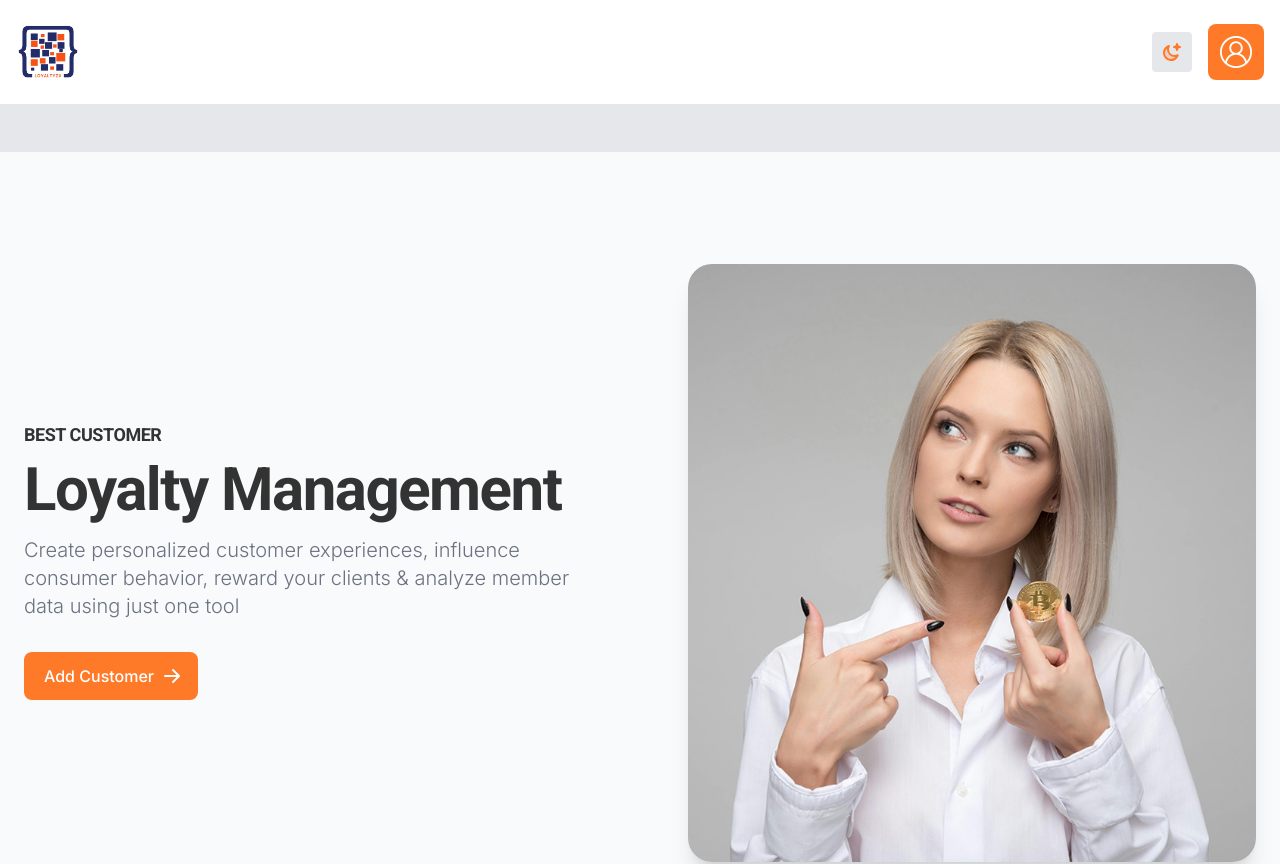
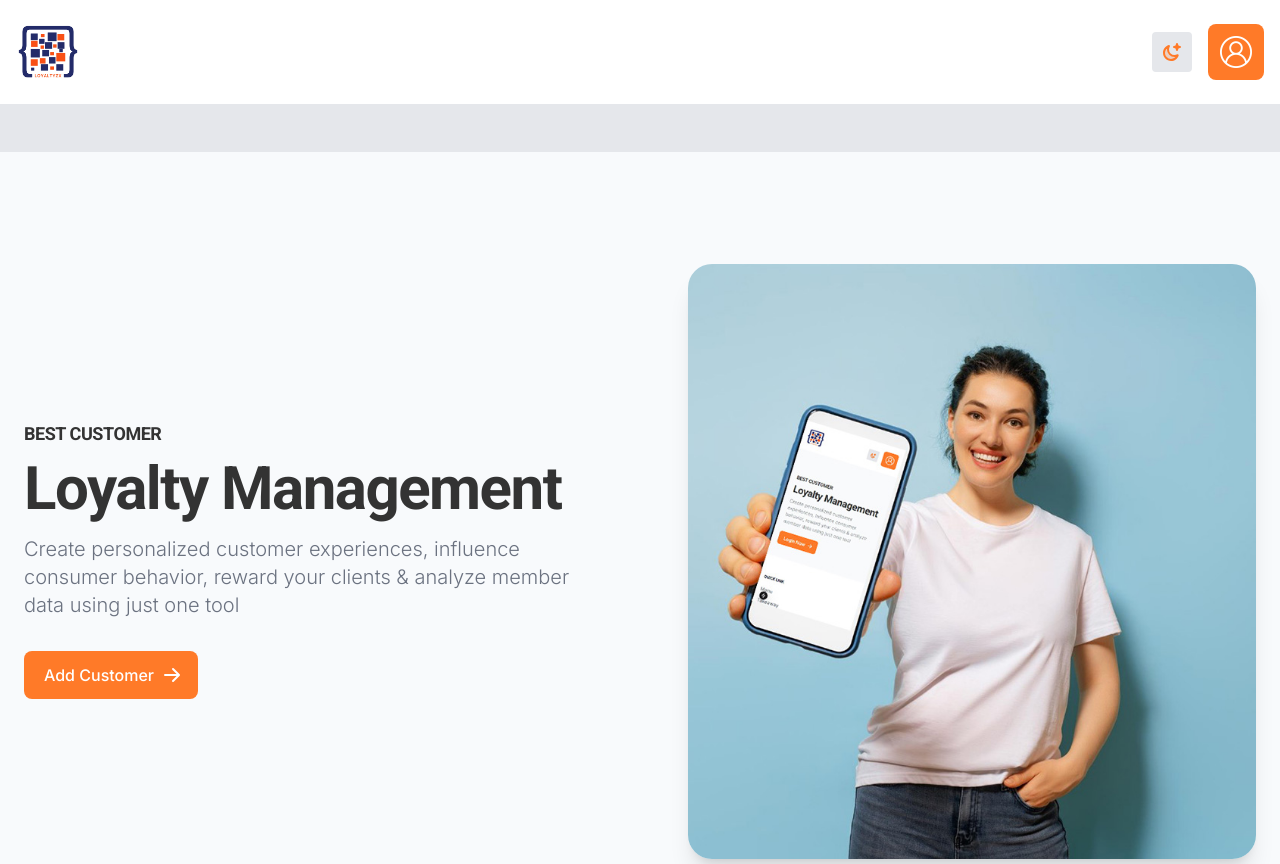
Before and after one commit to sendioonline/loyaltyzx, a Next.js app: page /shop in a window 1280 px wide. Shown: the top 864 px of the page. Built offline with nearby package versions, Linux system fonts and the light colour scheme; no server answers.

Commit message:
Some issue fixed

```diff
--- a/app/shop/page.js
+++ b/app/shop/page.js
@@ -42,7 +42,7 @@ function Shop() {
   return (
     <main>
       <HeaderTop company={shopData.company_name} />
-      <Hero buttonLink="add-customer" buttonText="Add Customer" />
+      <Hero buttonLink="addCustomer" buttonText="Add Customer" />
     </main>
   );
 }
--- a/components/ui-sections/features.js
+++ b/components/ui-sections/features.js
@@ -7,8 +7,8 @@ function Features() {
   const logInCustomer = localStorage.getItem("customerData");
   const logInCustomerData = JSON.parse(logInCustomer);
   const logInCustomerLoyalty = logInCustomerData.loyalty;
-  const available_points = logInCustomerLoyalty.available_points.toFixed(2);
-  const available_amount = logInCustomerLoyalty.available_amount.toFixed(2);
+  const available_points = logInCustomerLoyalty?.available_points.toFixed(2);
+  const available_amount = logInCustomerLoyalty?.available_amount.toFixed(2);
   console.log(available_points);
   return (
     <section className="features-area mx-auto max-w-4xl p-4 pt-20">
```
Also changed, not shown: app/addCustomer/page.js (renamed from app/add-customer/page.js), public/user-image.jpg.
